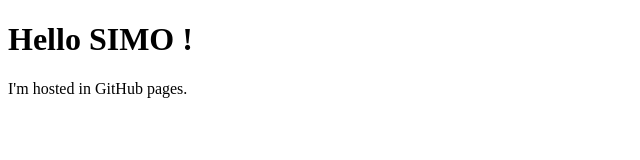
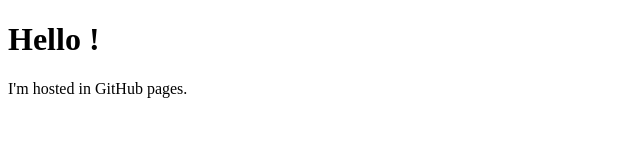
Before and after one commit to mbench777/mmahmoudi-lab.github.io, a plain HTML site: page index.html in a window 1280 px wide. Shown: the whole page, without its empty margins (0-640 px from the left). Drawn offline with Linux system fonts and the light colour scheme.

Commit message:
Update index.html

```diff
--- a/index.html
+++ b/index.html
@@ -7,7 +7,7 @@
         <title>Document</title>
     </head>
     <body>
-        <h1>Hello SIMO !</h1>
+        <h1>Hello !</h1>
         <p>I'm hosted in GitHub pages.</p>
     </body>
 </html>
```
